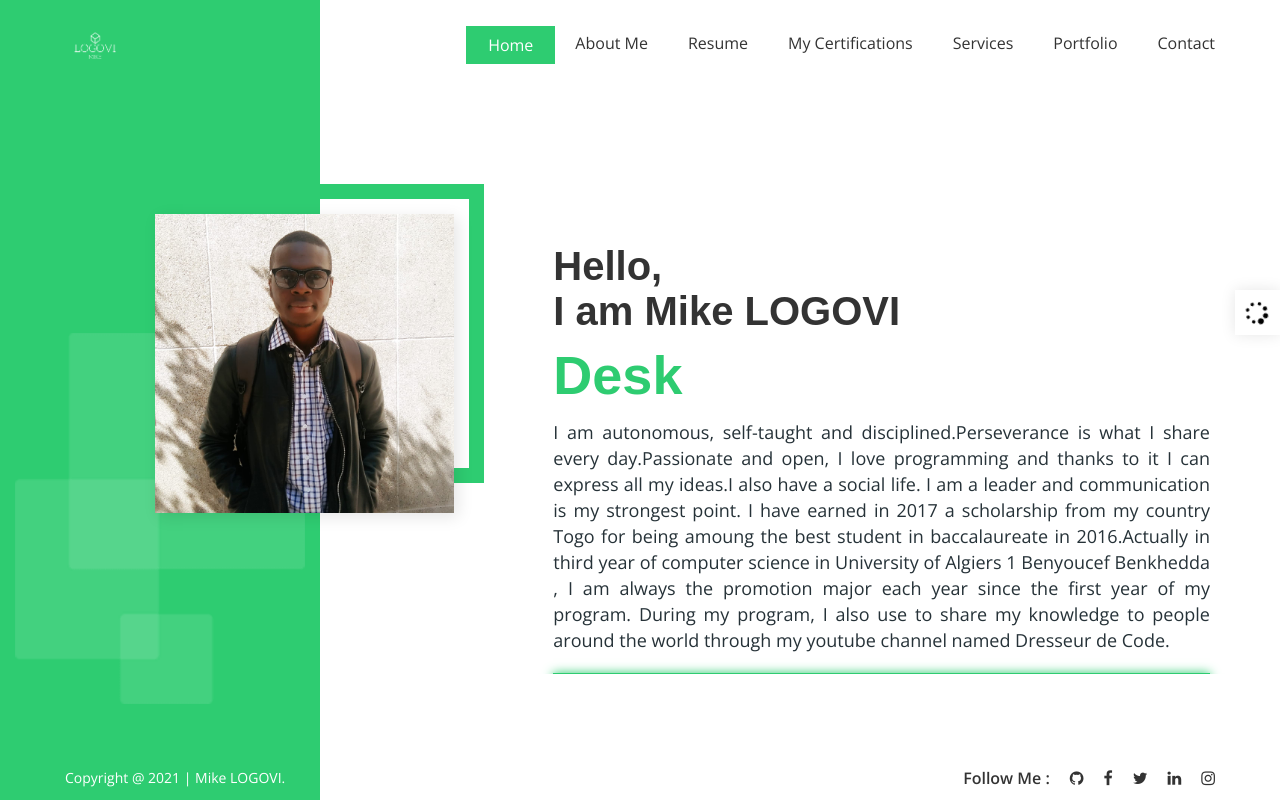
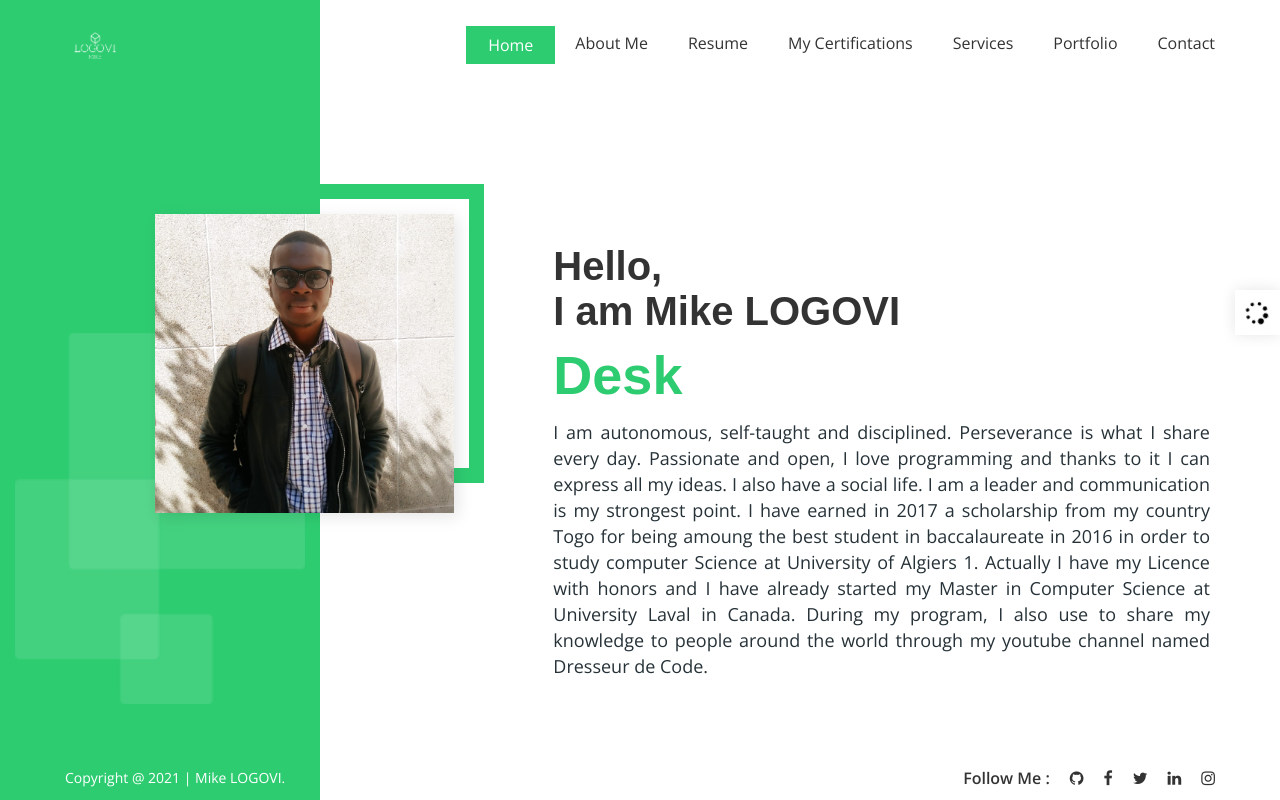
Before and after one commit to MikeLogovi/mikecv, a Django app: page /en/ in a window 1280 px wide. Run offline with Django 3.2, Linux system fonts and the light colour scheme; some libraries are stand-ins or nearby versions; some web fonts are replaced.

Commit message:
updating

```diff
--- a/personal/templates/index.html
+++ b/personal/templates/index.html
@@ -28,7 +28,7 @@
                                     <h2 class="iq-tw-8 ">{% trans 'Hello' %},<br>{% trans 'I am Mike LOGOVI' %} </h2>
                                     <div id="typer"></div>
                                     <p class="lead iq-tw-4 my-description">
-                                        {% trans "I am autonomous, self-taught and disciplined.Perseverance is what I share every day.Passionate and open, I love programming and thanks to it I can express all my ideas.I also have a social life. I am a leader and communication is my strongest point. I have earned in 2017 a scholarship from my country Togo for being amoung the best student in baccalaureate in 2016.Actually in third year of computer science in University of Algiers 1 Benyoucef Benkhedda , I am always the promotion major each year since the first year of my program. During my program, I also use to share my knowledge to people around the world through my youtube channel named Dresseur de Code." %}
+                                        {% trans "I am autonomous, self-taught and disciplined. Perseverance is what I share every day. Passionate and open, I love programming and thanks to it I can express all my ideas. I also have a social life. I am a leader and communication is my strongest point. I have earned in 2017 a scholarship from my country Togo for being amoung the best student in baccalaureate in 2016 in order to study computer Science at University of Algiers 1. Actually I have my Licence with honors and I have already started my Master in Computer Science at University Laval in Canada. During my program, I also use to share my knowledge to people around the world through my youtube channel named Dresseur de Code." %}
                                     </p>
                                     <p class="job-notification animate__animated animate__bounce ">
                                         {% trans 'Currently looking for a job OR INTERNSHIP as a fullstack web developer or MOBILE DEVELOPER' %}
```
Also changed, not shown: locale/fi/LC_MESSAGES/django.po, locale/fr/LC_MESSAGES/django.po, 1 other file.
